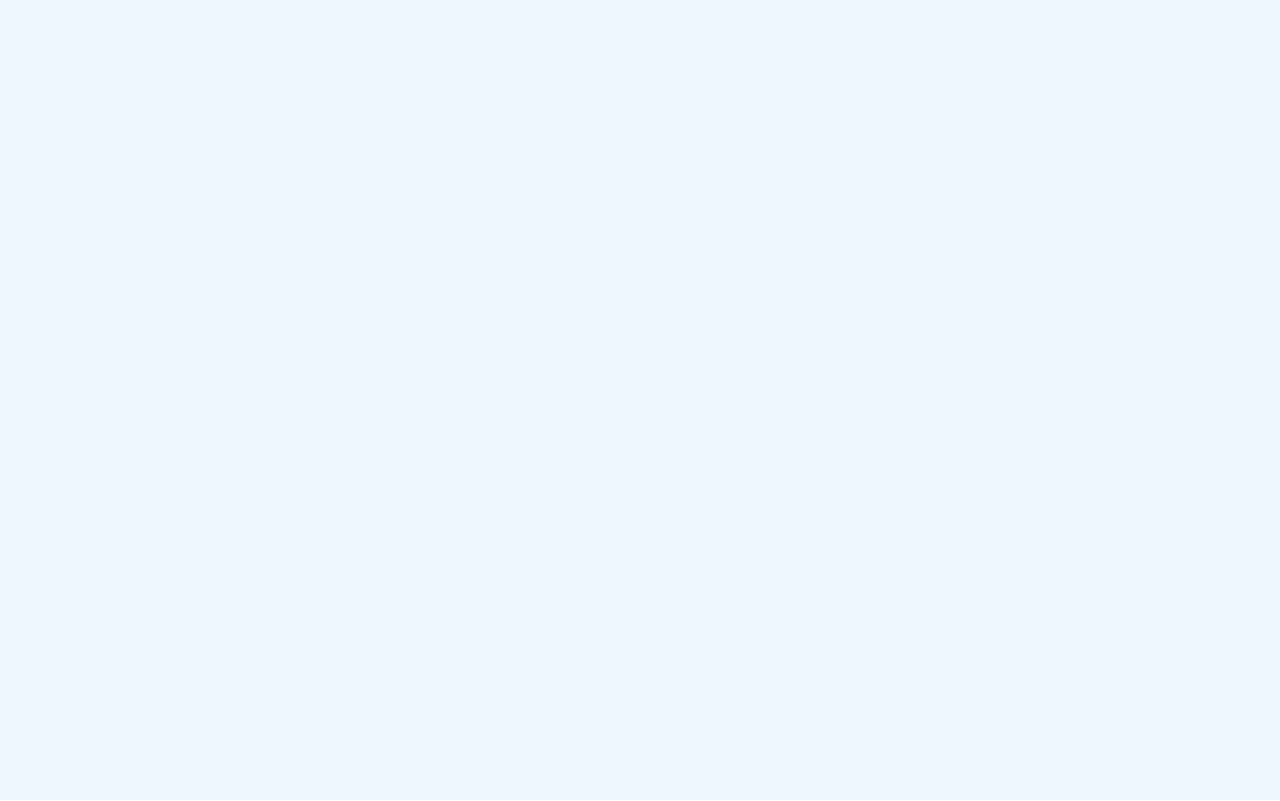
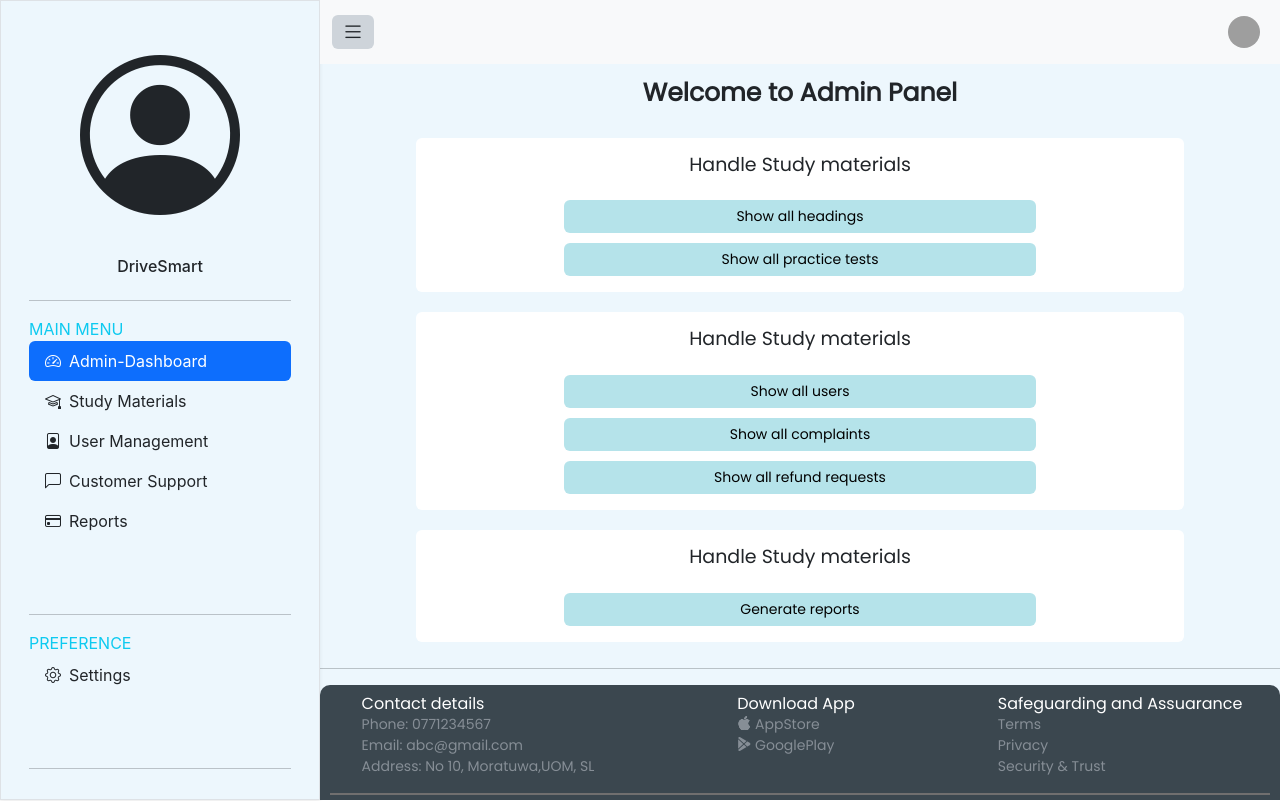
Before and after one commit to OshnMdw/DriveSmart-Admin, a React (Create React App) app: page /adminDashBoard in a window 1280 px wide. Before the commit this address had no page. Built offline with nearby package versions, Linux system fonts and the light colour scheme; grey boxes are pictures that could not be loaded.

Commit message:
add admin dashboard

```diff
--- /dev/null
+++ b/src/assets/CSS/adminDashboard.css
@@ -0,0 +1,11 @@
+.cardButton{
+    background-color: #B5E3EA;
+    border: none ;
+    font-family : 'Poppins';
+    font-size : 14px;
+    width: 80%;
+    color: black;
+}
+.cardButton:hover{
+    background-color: #166E89;
+}
--- a/src/routes/AllRoutes.js
+++ b/src/routes/AllRoutes.js
@@ -13,6 +13,7 @@ import ResetPassword from '../components/ResetPassword';
 import PasswordUpdated from '../components/UpdateSuccessful';
 import AddPopQuizView from '../views/AddPopQuizView';
 import AddQuizView from '../views/AddQuizView';
+import AdminDashboard from '../views/AdminDashboard';
 
 function AllRoutes() {
   return (
@@ -30,6 +31,7 @@ function AllRoutes() {
           <Route path='/resetPassword' element = {<ResetPassword/>}/>
           <Route path='/passwordVerify'  element={<PasswordVerify/>}/>
           <Route path='/passwordupdated' element={<PasswordUpdated/>}/>
+          <Route path = '/adminDashBoard' element={<AdminDashboard/>}/>
         </Route>
      </Routes>
   )
--- /dev/null
+++ b/src/views/AdminDashboard.js
@@ -0,0 +1,68 @@
+import { Button } from "react-bootstrap";
+import Card from 'react-bootstrap/Card';
+import NavBarInner from "../components/NavBarInner";
+import OutFrame from "../components/OutFrame";
+import '../assets/CSS/adminDashboard.css'
+import AdminCard from "../components/adminCard";
+import ButtonContext from "../context/ButtonContext";
+
+
+const AdminDashboard = () => {
+    return (
+        <OutFrame>
+            <div style={{display : 'flex',justifyContent : 'center',alignItems : 'center',flexDirection : 'column'}}>
+
+                <p className="PageHeading" style={{ textAlign: 'center', paddingTop: 10 }}>Welcome to Admin Panel</p>
+
+                    <Card style={{width : '80%', border: 'none', boxShadow: 2,margin : 10}}>
+                        <Card.Body style={{display : 'flex',flexDirection : 'column',width : '100%',justifyContent : 'center',alignItems : 'center'}}>
+                            <Card.Title><p className="CourseHeading" style={{ textAlign: 'center' }}>Handle Study materials</p></Card.Title>
+                            <div style={{display : 'flex',flexDirection : 'column',width : '80%',rowGap : 10 , justifyContent : 'center',alignItems:'center'}}>
+                            <Button className="cardButton">Show all headings</Button>
+                            <Button className="cardButton">Show all practice tests</Button>
+                            </div>
+
+
+
+                        </Card.Body>
+
+                    </Card>
+
+                    <Card style={{width : '80%', border: 'none', boxShadow: 2,margin : 10}}>
+                        <Card.Body style={{display : 'flex',flexDirection : 'column',width : '100%',justifyContent : 'center',alignItems : 'center'}}>
+                            <Card.Title><p className="CourseHeading" style={{ textAlign: 'center' }}>Handle Study materials</p></Card.Title>
+                            <div style={{display : 'flex',flexDirection : 'column',width : '80%',rowGap : 10 , justifyContent : 'center',alignItems:'center'}}>
+                            <Button className="cardButton">Show all users</Button>
+                            <Button className="cardButton">Show all complaints</Button>
+                            <Button className="cardButton">Show all refund requests</Button>
+                            </div>
+
+
+
+                        </Card.Body>
+
+                    </Card>
+
+                    <Card style={{width : '80%', border: 'none', boxShadow: 2,margin : 10}}>
+                        <Card.Body style={{display : 'flex',flexDirection : 'column',width : '100%',justifyContent : 'center',alignItems : 'center'}}>
+                            <Card.Title><p className="CourseHeading" style={{ textAlign: 'center' }}>Handle Study materials</p></Card.Title>
+                            <div style={{display : 'flex',flexDirection : 'column',width : '80%',rowGap : 10 , justifyContent : 'center',alignItems:'center'}}>
+                            <Button className="cardButton">Generate reports</Button>
+
+                            </div>
+
+
+
+                        </Card.Body>
+
+                    </Card>
+
+            </div>
+
+
+        </OutFrame>
+
+    )
+}
+
+export default AdminDashboard;
```
